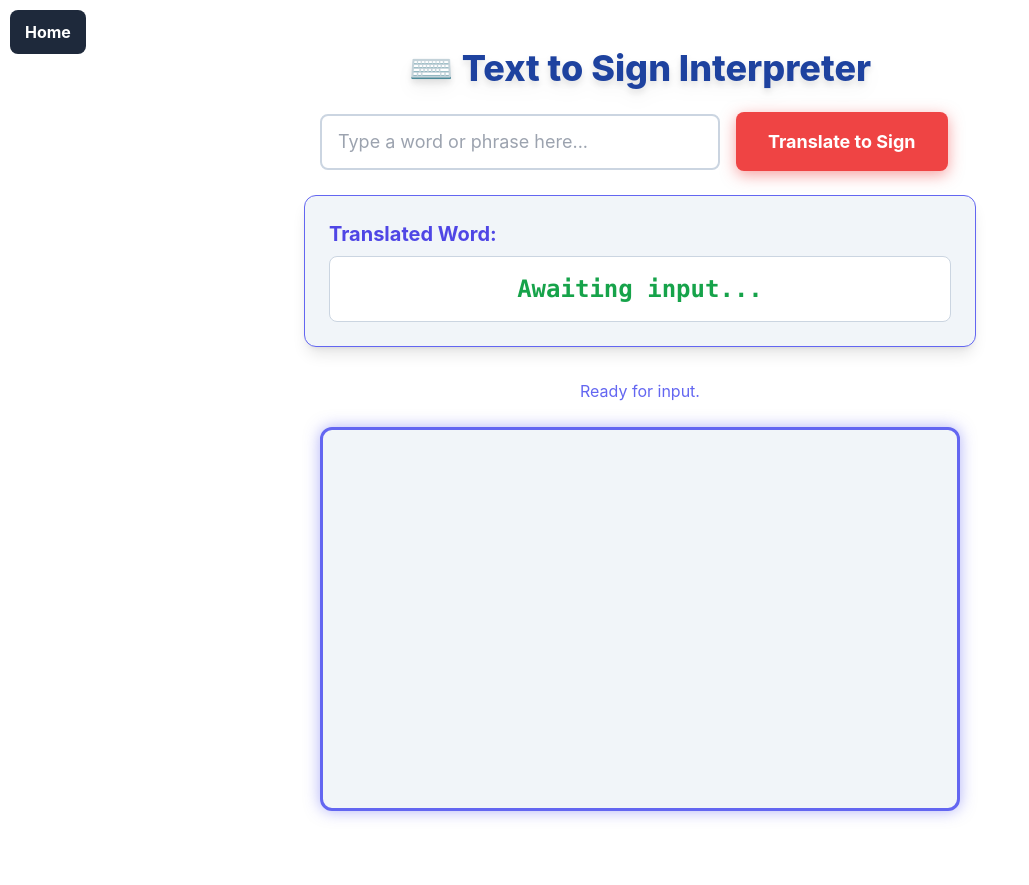
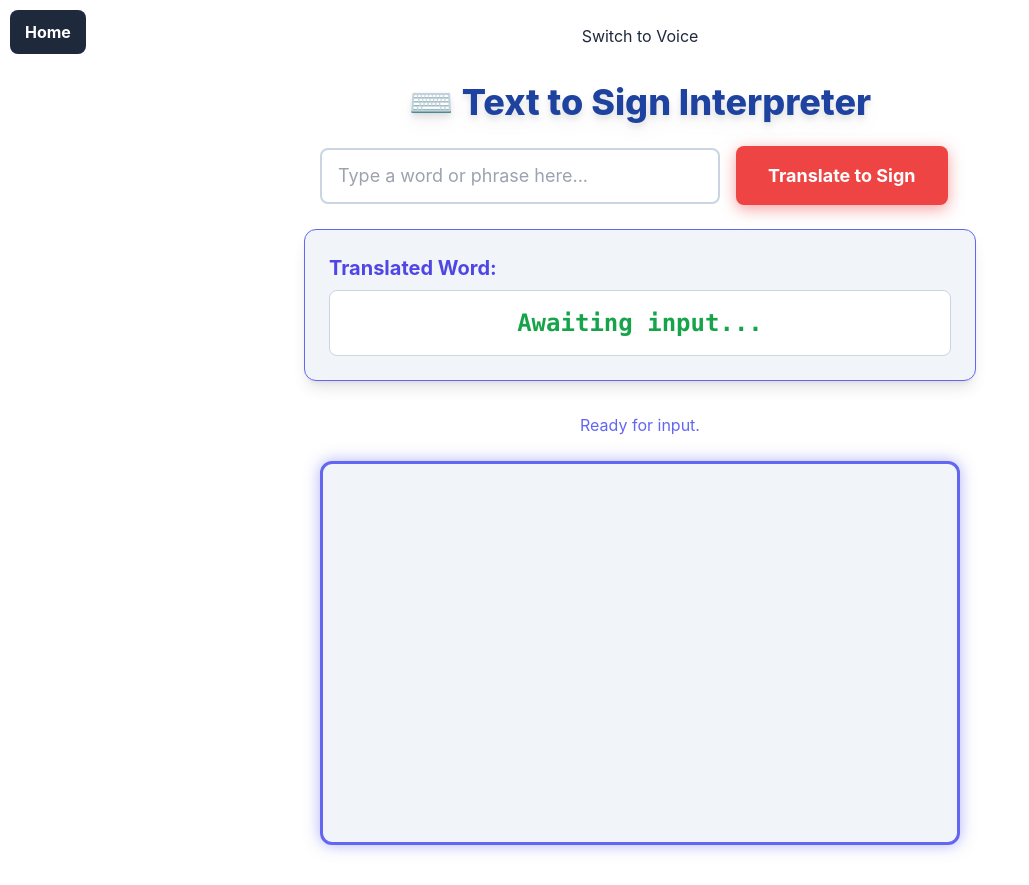
Before and after one commit to Zaewei/textsign, a plain HTML site: page index.html in a window 1280 px wide. Shown: the whole page, without its empty margins (0-1029 px from the left). Before the commit the page ends 851 px from the top, so only its background shows below. Drawn offline with nearby package versions, Linux system fonts and the light colour scheme.

Commit message:
text sign update

```diff
--- a/index.html
+++ b/index.html
@@ -155,6 +155,7 @@
             z-index: 10; /* Ensure it stays above other content */
         }
 
+
         /* FIX: A new centering container for the above-camera-btn */
         #above-camera-wrapper {
             width: 100%; /* Take full width */
@@ -175,6 +176,11 @@
 <body>
 
  <a href="https://detrafinal.flutterflow.app/" class="top-left-btn">Home</a>
+
+
+ <div id="above-camera-wrapper" class="w-full max-w-3xl">
+        <a href=" https://zaewei.github.io/voicetotext/" class="above-camera-btn">Switch to Voice</a>
+    </div>
 
     <h1 class="text-4xl font-extrabold my-6 drop-shadow-lg">
         <span class="inline-block title-icon-accent">⌨️</span>
```
